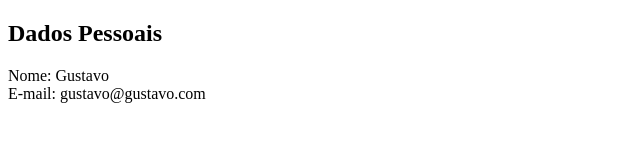
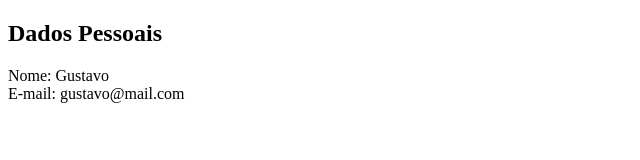
Before and after one commit to gustornado/gustornado.github.com, a plain HTML site: page index.html in a window 1280 px wide. Shown: the full height of the page, 0-640 px from the left. Drawn offline with Linux system fonts and the light colour scheme.

Commit message:
atualizado e-mail

```diff
--- a/index.html
+++ b/index.html
@@ -10,7 +10,7 @@
             <h2>Dados Pessoais</h2>
                 <p>
                     Nome: Gustavo <br>
-                    E-mail: gustavo@gustavo.com
+                    E-mail: gustavo@mail.com
                 </p>
         </article>
     </section>
```
